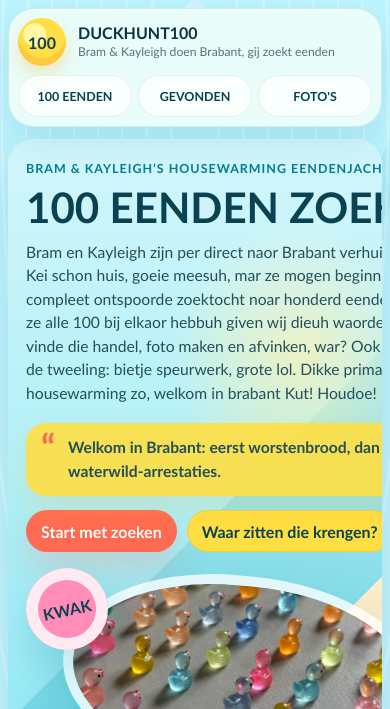
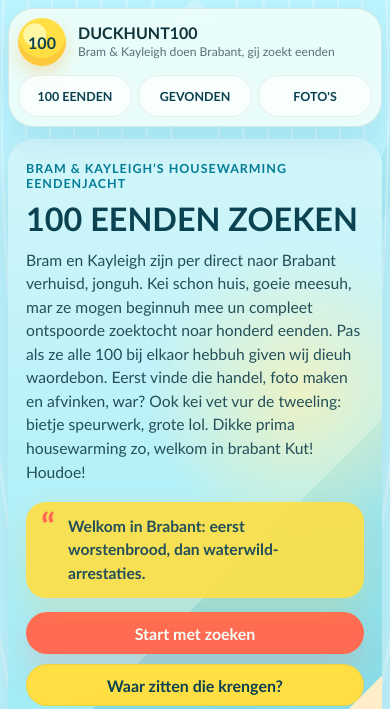
Before and after one commit to gtrolo/duckhunt100, a plain HTML site: page index.html in a window 390 px wide. Shown: the top 709 px of the page. Drawn offline with Linux system fonts and the light colour scheme; no server answers.

Commit message:
Fix mobile page overflow

```diff
--- a/styles.css
+++ b/styles.css
@@ -25,6 +25,7 @@ html {
 
 body {
   margin: 0;
+  width: 100%;
   min-height: 100vh;
   color: var(--ink);
   background:
@@ -33,6 +34,11 @@ body {
     linear-gradient(180deg, #bdf4ff 0%, #eaffff 36%, #fff1be 36%, #fff6cf 100%);
   font-family: "Trebuchet MS", "Avenir Next", Verdana, sans-serif;
   overflow-x: hidden;
+}
+
+html,
+body {
+  max-width: 100%;
 }
 
 body::before {
@@ -67,6 +73,7 @@ a {
   align-items: stretch;
   gap: 9px;
   width: min(calc(100% - 16px), var(--app-width));
+  max-width: calc(100% - 16px);
   margin: 8px auto 0;
   padding: 9px;
   background: rgba(247, 255, 249, 0.76);
@@ -124,6 +131,7 @@ a {
 .nav {
   display: flex;
   width: 100%;
+  min-width: 0;
   flex: 0 0 auto;
   gap: 6px;
 }
@@ -135,6 +143,7 @@ a {
   min-height: 42px;
   align-items: center;
   justify-content: center;
+  min-width: 0;
   padding: 10px 15px;
   color: var(--navy);
   background: rgba(255, 255, 255, 0.72);
@@ -143,6 +152,7 @@ a {
   box-shadow: inset 0 0 0 1px rgba(16, 51, 59, 0.08);
   font-weight: 900;
   text-decoration: none;
+  text-align: center;
   cursor: pointer;
   transition: transform 180ms ease, background 180ms ease, box-shadow 180ms ease;
 }
@@ -151,6 +161,7 @@ a {
   flex: 1;
   font-size: 0.78rem;
   text-transform: uppercase;
+  white-space: normal;
 }
 
 .nav a:hover,
@@ -163,6 +174,7 @@ a {
 
 main {
   width: min(calc(100% - 16px), var(--app-width));
+  max-width: calc(100% - 16px);
   margin: 0 auto;
   padding: 12px 0 70px;
 }
@@ -210,6 +222,7 @@ main {
   display: flex;
   flex-direction: column;
   justify-content: center;
+  min-width: 0;
   max-width: 100%;
   padding: 4px 0 0;
 }
@@ -234,8 +247,8 @@ h1 {
   max-width: 100%;
   margin-bottom: 14px;
   color: var(--navy);
-  font-size: clamp(2rem, 10.8vw, 2.88rem);
-  line-height: 0.92;
+  font-size: clamp(1.7rem, 8.3vw, 2.56rem);
+  line-height: 0.98;
   letter-spacing: 0;
   text-transform: uppercase;
   white-space: nowrap;
@@ -252,15 +265,18 @@ h2 {
 }
 
 .hero-copy > p:not(.kicker) {
+  min-width: 0;
   max-width: 60ch;
   color: #234f59;
   font-size: 0.98rem;
   line-height: 1.5;
+  overflow-wrap: anywhere;
 }
 
 .hero-copy .hero-quote {
   position: relative;
   margin: 2px 0 14px;
+  min-width: 0;
   padding: 13px 15px 13px 42px;
   color: var(--navy);
   background: rgba(255, 223, 67, 0.9);
@@ -269,6 +285,7 @@ h2 {
   font-size: 0.96rem;
   font-weight: 950;
   line-height: 1.32;
+  overflow-wrap: anywhere;
 }
 
 .hero-copy .hero-quote::before {
@@ -281,13 +298,27 @@ h2 {
   line-height: 1;
 }
 
-.hero-actions,
 .controls,
 .tools {
   display: flex;
   flex-wrap: wrap;
   gap: 10px;
   align-items: center;
+}
+
+.hero-actions {
+  display: grid;
+  grid-template-columns: 1fr;
+  gap: 10px;
+  align-items: stretch;
+  width: 100%;
+  min-width: 0;
+}
+
+.hero-actions .button {
+  width: 100%;
+  white-space: normal;
+  overflow-wrap: anywhere;
 }
 
 .button.primary {
```
